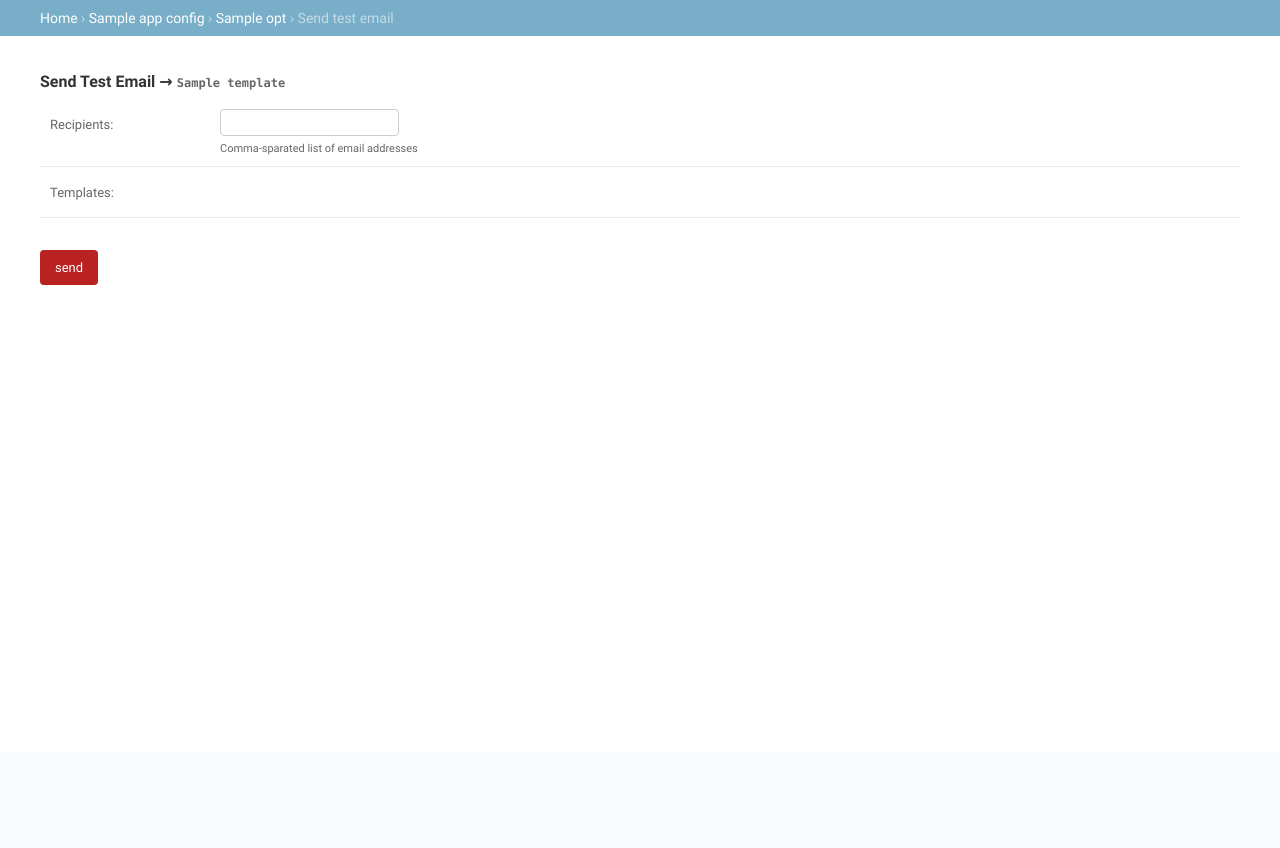
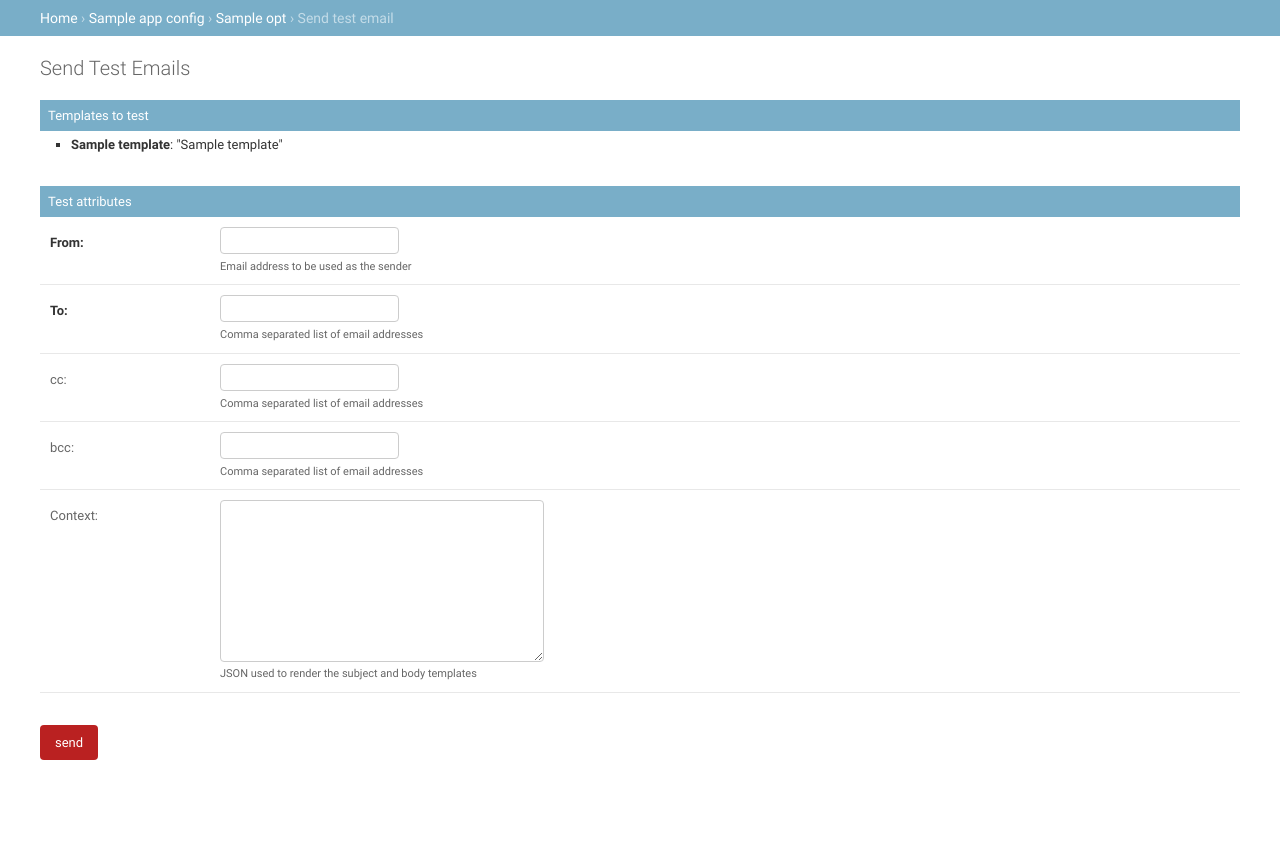
Before and after one commit to yunojuno/django-appmail, a Django app: template appmail/templates/appmail/send_test_email.html in a window 1280 px wide. Shown: the part 48-896 px from the top of the page. Before the commit the page ends 333 px from the top, so only its background shows below. Run offline with Django 3.2, Linux system fonts and the light colour scheme; tables that the repository leaves empty hold one stand-in row (values such as "Sample post"); the template is opened without the code that fills it: values that come from a table or form of the project are taken from there, most other values are stand-ins (such as "Sample title", 1, 10 or a date in 2020); data that the repository does not hold is empty.

Commit message:
Improve admin formatting

```diff
--- a/appmail/admin.py
+++ b/appmail/admin.py
@@ -179,7 +179,7 @@ class EmailTemplateAdmin(admin.ModelAdmin):
 
     def send_test_emails(self, request, queryset):
         selected = request.POST.getlist(admin.ACTION_CHECKBOX_NAME)
-        url = '%s?templates=%s' % (reverse('appmail:send_test_emails'), ','.join(selected))
+        url = '%s?templates=%s' % (reverse('appmail:send_test_email'), ','.join(selected))
         return HttpResponseRedirect(url)
     send_test_emails.short_description = _("Send test email for selected templates")
 
--- a/appmail/forms.py
+++ b/appmail/forms.py
@@ -1,12 +1,15 @@
 # -*- coding: utf-8 -*-
 import json
+import logging
 
 from django import forms
+from django.contrib import messages
 from django.core.validators import validate_email
 from django.utils.translation import ugettext_lazy as _
 
 from .models import EmailTemplate
-from .settings import DEFAULT_SENDER
+
+logger = logging.getLogger(__name__)
 
 
 class MultiEmailField(forms.Field):
@@ -39,29 +42,6 @@ class MultiEmailTemplateField(forms.Field):
         return EmailTemplate.objects.filter(pk__in=value.split(','))
 
 
-class MultiEmailTestForm(forms.Form):
-
-    """Renders email templates on confirmation page."""
-
-    to = MultiEmailField(
-        label=_("Recipients"),
-        help_text=_("Comma-sparated list of email addresses")
-    )
-    # comma separated list of template ids.
-    templates = MultiEmailTemplateField(
-        widget=forms.HiddenInput()
-    )
-
-    def emails(self):
-        """EmailMultiPart objects from templates and form data."""
-        for template in self.cleaned_data.get('templates'):
-            email = template.create_message(
-                template.body_html_context,
-                to=self.cleaned_data.get('to'),
-            )
-            yield template, email
-
-
 class EmailTestForm(forms.Form):
 
     """Renders email template on intermediate page."""
@@ -89,16 +69,10 @@ class EmailTestForm(forms.Form):
         required=False,
         help_text=_("JSON used to render the subject and body templates")
     )
-
-    def __init__(self, template, *args, **kwargs):
-        self.template = template
-        super(EmailTestForm, self).__init__(*args, **kwargs)
-        self.fields['from_email'].initial = DEFAULT_SENDER
-        self.fields['context'].initial = json.dumps(
-            self.template.test_context,
-            indent=4,
-            sort_keys=True
-        )
+    # comma separated list of template ids.
+    templates = MultiEmailTemplateField(
+        widget=forms.HiddenInput()
+    )
 
     def clean_context(self):
         """Load text input back into JSON."""
@@ -107,12 +81,26 @@ class EmailTestForm(forms.Form):
         except ValueError as ex:
             raise forms.ValidationError(_("Invalid JSON: %s" % ex))
 
-    def email(self):
-        """Return EmailMultiMessage object from template and form data."""
-        return self.template.create_message(
-            self.cleaned_data['context'],
-            from_email=self.cleaned_data['from_email'],
-            to=self.cleaned_data['to'],
-            cc=self.cleaned_data['cc'],
-            bcc=self.cleaned_data['bcc'],
-        )
+    def send_emails(self, request):
+        """Send test emails."""
+        for template in self.cleaned_data.get('templates'):
+            email = template.create_message(
+                self.cleaned_data['context'],
+                from_email=self.cleaned_data['from_email'],
+                to=self.cleaned_data['to'],
+                cc=self.cleaned_data['cc'],
+                bcc=self.cleaned_data['bcc']
+            )
+            try:
+                email.send()
+            except Exception as ex:
+                logger.exception("Error sending test email")
+                messages.error(
+                    request,
+                    _("Error sending test email '%s': %s" % (template.name, ex))
+                )
+            else:
+                messages.success(
+                    request,
+                    _("'%s' email sent to '%s'" % (template.name, ', '.join(email.to)))
+                )
--- a/appmail/models.py
+++ b/appmail/models.py
@@ -111,10 +111,6 @@ class EmailTemplate(models.Model):
     class Meta:
         unique_together = ("name", "language", "version")
 
-    # def placeholder_context(self):
-    #     """Return placeholder context that can be used for testing."""
-    #     return helpers.get_context(''.join([self.subject, self.body_text, self.body_html]))
-
     @property
     def extra_headers(self):
         return{
@@ -224,3 +220,11 @@ class EmailTemplate(models.Model):
         self.pk = None
         self.version += 1
         return self.save()
+
+
+def combine_contexts(*templates):
+    """Return combined dict of test_contexts from multiple templates."""
+    context = {}
+    for template in templates:
+        context.update(template.test_context)
+    return context
--- a/appmail/templates/admin/appmail/change_form.html
+++ b/appmail/templates/admin/appmail/change_form.html
@@ -13,7 +13,7 @@ iframe.appmail{
 {% block object-tools-items %}
     {{ block.super }}
     <li>
-        <a href="{% url 'appmail:send_test_email' template_id=original.id %}">{% trans "Send test" %}</a>
+        <a href="{% url 'appmail:send_test_email' %}?templates={{ original.id }}">{% trans "Send test" %}</a>
     </li>
 {% endblock %}
 {% block admin_change_form_document_ready %}
--- a/appmail/templates/appmail/send_test_email.html
+++ b/appmail/templates/appmail/send_test_email.html
@@ -13,20 +13,36 @@
 {% endblock %}
 
 {% block content %}
-<h2>{% trans "Send Test Email" %} &rarr; <code>{{ template.name }}</code></h2>
+<h1>{% trans "Send Test Emails" %}</h1>
+<div class="module">
+    <h2>Templates to test</h2>
+    <ul>
+    {% for template in templates %}
+        <li><strong>{{ template.name }}</strong>: "{{ template.subject }}"</li>
+    {% endfor %}
+    </ul>
+</div>
+<div class="module">
+    <h2>Test attributes</h2>
     <form method="post">{% csrf_token %}
         <fieldset class="module aligned ">
             {% for field in form %}
+            {% if field.is_hidden %}
+                {{ field }}
+            {% else %}
             <div class="form-row field-{{field.html_name}}">
                 <div>
-                {{ field.errors }} {{ field.label_tag }} {{ field }} {% if field.help_text %}
+                    {{ field.errors }}
+                    <label for="{{ field.id_for_label }}" {% if field.field.required %}class="required"{% endif %}>{{ field.label }}:</label>
+                    {{ field }} {% if field.help_text %}
                     <p class="help">{{ field.help_text|safe }}</p>
                     {% endif %}
                 </div>
             </div>
+            {% endif %}
             {% endfor %}
         </fieldset>
         <input type="submit" value="send" />
     </form>
-
+</div>
 {% endblock %}
--- a/appmail/urls.py
+++ b/appmail/urls.py
@@ -5,7 +5,6 @@ from django.conf.urls import url
 from .views import (
     render_template_body,
     render_template_subject,
-    send_test_emails,
     send_test_email
 )
 
@@ -28,12 +27,7 @@ urlpatterns = [
         name="render_template_subject"
     ),
     url(
-        r'^templates/tests$',
-        send_test_emails,
-        name="send_test_emails"
-    ),
-    url(
-        r'^templates/test/(?P<template_id>\d+)$',
+        r'^templates/test/$',
         send_test_email,
         name="send_test_email"
     ),
```
Also changed, not shown: appmail/views.py (+20 -59 lines), settings.py (+4 -7 lines). Lines whose indentation alone changed are shown as unchanged.
